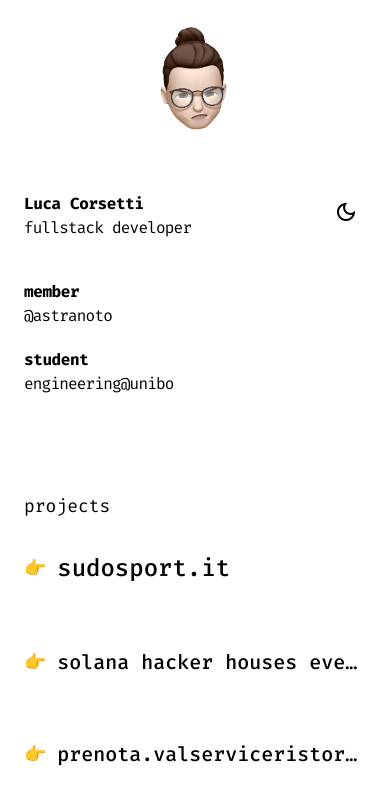
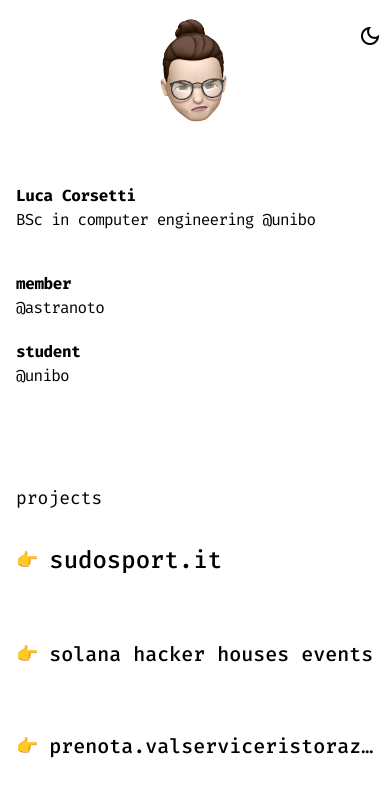
Before and after one commit to ilcors-dev/me, an Astro site: page / in a window 390 px wide. Built offline with nearby package versions, Linux system fonts and the light colour scheme; Astro itself is replaced by a stand-in of ours.

Commit message:
refactor: theme switcher position + navbar texts

```diff
--- a/src/components/MemojiLoop.astro
+++ b/src/components/MemojiLoop.astro
@@ -2,7 +2,7 @@
 	id="memoji"
 	alt="logo"
 	src="memojis/058b92c00cb39cdadf6192f6db37a4da-sticker.png"
-	class="h-[128px] w-[128px] object-cover transition-all duration-500 ease-in-out sm:h-[172px] sm:w-[172px]"
+	class="h-[128px] w-[128px] object-cover transition-all duration-500 ease-in-out sm:h-[136px] sm:w-[136px] lg:h-[172px] lg:w-[172px]"
 />
 
 <script>
--- a/src/components/Navbar.astro
+++ b/src/components/Navbar.astro
@@ -10,7 +10,7 @@ import ThemeSwitcher from './ThemeSwitcher.astro';
 		class="mt-10 flex w-full flex-col sm:justify-between md:mt-0 md:flex-row md:justify-around"
 	>
 		<div
-			class="order-2 mt-10 flex flex-col space-y-5 md:order-1 md:mt-0 md:flex-row md:space-y-0 lg:ml-auto lg:mr-28"
+			class="order-2 mt-10 flex flex-col justify-evenly space-y-5 md:order-1 md:mt-0 md:flex-row md:space-y-0 lg:ml-auto"
 		>
 			<div class="w-[200px] md:w-[150px] lg:w-[200px]">
 				<p class="font-bold tracking-tight">member</p>
@@ -22,25 +22,24 @@ import ThemeSwitcher from './ThemeSwitcher.astro';
 					/>
 				</a>
 			</div>
-			<div class="w-[200px] md:w-[150px] lg:w-[200px]">
+			<div class="w-auto lg:w-[200px]">
 				<p class="font-bold tracking-tight">student</p>
 				<GlitchText
 					client:idle
 					className="cursor-pointer tracking-tighter"
-					text="engineering@unibo"
+					text="@unibo"
 				/>
 			</div>
 		</div>
 		<div class="order-1 flex justify-between md:order-3 md:justify-evenly">
-			<div class="w-[200px] md:w-[180px] lg:w-[200px]">
+			<div class="w-auto md:w-[180px] lg:w-max">
 				<p class="font-bold tracking-tight">Luca Corsetti</p>
 				<GlitchText
 					client:idle
 					className="cursor-pointer tracking-tighter"
-					text="fullstack developer"
+					text="BSc in computer engineering @unibo"
 				/>
 			</div>
-			<ThemeSwitcher />
 		</div>
 	</div>
 </nav>
--- a/src/components/ThemeSwitcher.astro
+++ b/src/components/ThemeSwitcher.astro
@@ -1,7 +1,15 @@
+---
+export interface Props {
+	className?: string;
+}
+
+const { className } = Astro.props;
+---
+
 <button
 	id="theme-switcher"
 	type="button"
-	class="h-10 w-10 origin-[right_center] transition-all duration-500"
+	class={`h-10 w-10 origin-[right_center] transition-all duration-500 ${className}`}
 >
 	<div id="icon-theme-light" class="flex items-center justify-center">
 		<span class="material-symbols-outlined"> light_mode</span>
--- a/src/layouts/Layout.astro
+++ b/src/layouts/Layout.astro
@@ -1,4 +1,6 @@
 ---
+import ThemeSwitcher from '../components/ThemeSwitcher.astro';
+
 export interface Props {
 	title: string;
 }
@@ -23,7 +25,8 @@ const { title } = Astro.props;
 		class="relative h-screen transition-all duration-300 dark:bg-black dark:text-white sm:p-10"
 	>
 		<!-- <Starfield /> -->
-		<div class="p-6">
+		<div class="relative p-4 lg:p-6">
+			<ThemeSwitcher className="absolute right-0" />
 			<slot />
 		</div>
 	</body>
```
